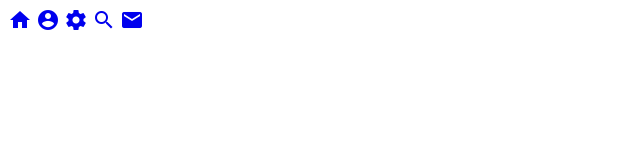
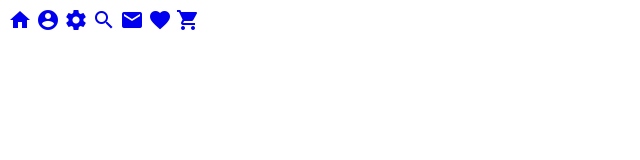
Before and after one commit to JaviR011/JaviR011.github.io, a plain HTML site: page iconos.html in a window 1280 px wide. Shown: the full height of the page, 0-640 px from the left. Drawn offline with Linux system fonts and the light colour scheme.

Commit message:
Update Iconos

```diff
--- a/iconos.html
+++ b/iconos.html
@@ -4,7 +4,7 @@
     <meta charset="UTF-8">
     <meta name="viewport" content="width=device-width, initial-scale=1.0">
     <link rel="stylesheet" href="https://fonts.googleapis.com/icon?family=Material+Icons">
-    <title>Document</title>
+    <title>ICONOS</title>
 </head>
 <body>
 
@@ -13,6 +13,8 @@
 <a href="index.html"><span class="material-icons">settings</span></a>
 <a href="index.html"><span class="material-icons">search</span></a>
 <a href="  https://mail.google.com/mail/u/0/?tab=rm&ogbl#inbox" target="_blank"><span class="material-icons">email</span></a>
+<a href="index.html"><span class="material-icons">favorite</span></a>
+<a href="https://www.amazon.com.mx/" target="_blank"><span class="material-icons">shopping_cart</span></a>
 
 </body>
 
```
